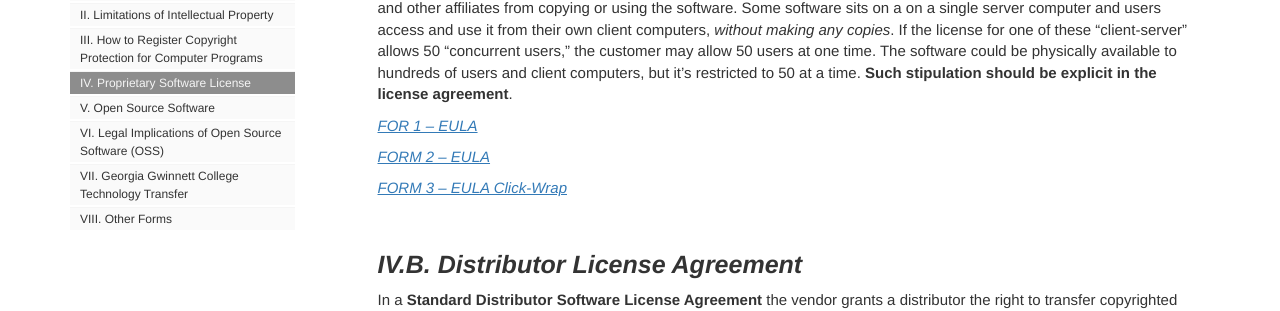
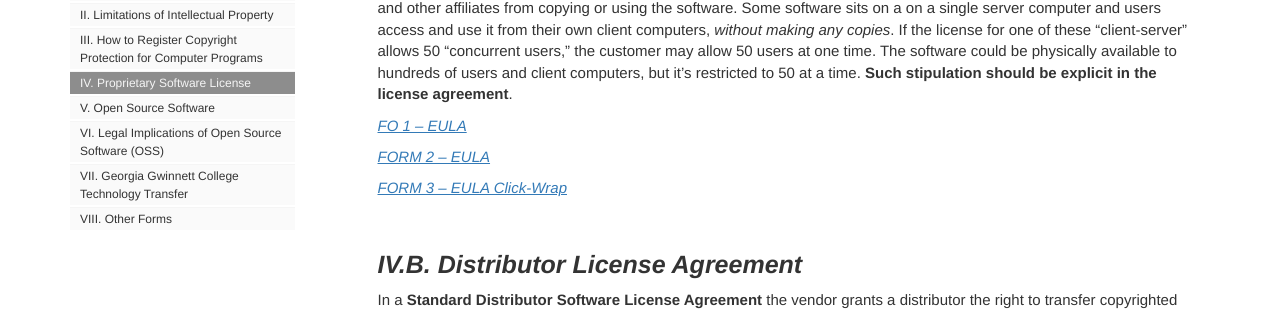
Before and after one commit to GGC-SD/LegalSoftDevApps, a Jekyll site: the page built from pages/ch4/paper_ch4.html, in a window 1280 px wide and 900 px high, scrolled down 1583 px. Shown: the part 143-454 px from the top of the window. Built offline with Jekyll 4.4.1, drawn with Linux system fonts in a browser that asks for light colours; comment, search, counter and statistics services are not loaded.

Commit message:
bugtesting3

```diff
--- a/pages/ch4/paper_ch4.html
+++ b/pages/ch4/paper_ch4.html
@@ -47,7 +47,7 @@ folder: ch4
 			<p>Every EULA should also list certain rights <em>not</em> granted. The Copyright law grants several exclusive rights to copyright owners. <strong>Licensor should make sure the license doesn&rsquo;t grant any of those rights except those expressly provided</strong>.<a href="#_ftn2" name="_ftnref2"><sup>[2]</sup></a> The license should be explicit that the end-user cannot exercise the rights of the copyright holder. It cannot distribute, modify (create derivative works), or publicly display, perform the software or sublicense its rights to anyone else.<a href="#_ftn3" name="_ftnref3"><sup>[3]</sup></a></p>
 			<p>Licensor should also stipulate that the user gets no time-sharing or service bureau rights, or any other rights to share the software with third parties. <em>Time-sharing</em> means sharing an application with customers or third-parties. <em>Service Bureau</em> usage involves another type of sharing: the customer keeps the software, but it uses it to process third party data, instead of its own data, including in a cloud service offering. Either could cost the vendor sales.<a href="#_ftn4" name="_ftnref4"><sup>[4]</sup></a></p>
 			<p>In an enterprise license, the user may be allowed to make copies as it needs. Licensor should only grant &ldquo;enterprise license&rdquo; <strong>if it knows the size of the customer&rsquo;s business and doesn&rsquo;t mind if it expands</strong>, along with the number of copies it may reproduce. Licensor may also consider limiting software use by forbidding subsidiaries, parent companies, and other affiliates from copying or using the software. Some software sits on a on a single server computer and users access and use it from their own client computers, <em>without making any copies</em>. If the license for one of these &ldquo;client-server&rdquo; allows 50 &ldquo;concurrent users,&rdquo; the customer may allow 50 users at one time. The software could be physically available to hundreds of users and client computers, but it&rsquo;s restricted to 50 at a time. <strong>Such stipulation should be explicit in the license agreement</strong>.</p>
-			<p><a href="{{ "/forms/ch4-a-1.docx" }}" download><u><em>FOR 1 – EULA</em></u></a></p>
+			<p><a href="{{ "/forms/test.docx" }}" download><u><em>FO 1 – EULA</em></u></a></p>
 			<p><a href="/forms/ch4-a-2.docx" download><u><em>FORM 2 – EULA</em></u></a></p>
 			<p><a href="/forms/ch4-a-3.docx" download><u><em>FORM 3 – EULA Click-Wrap</em></u></a></p>
 			<p>&nbsp;</p>
```
Also changed, not shown: 1 other file.
